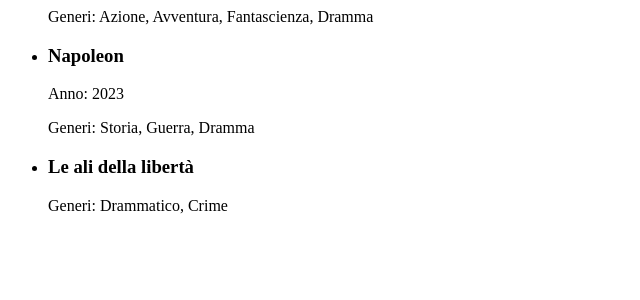
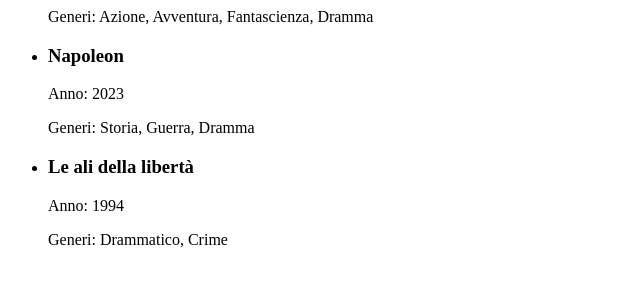
Before and after one commit to RiccardoImperato/php-oop-1, a PHP site: page / in a window 1280 px wide. Shown: the part 197-497 px from the top of the page, without its empty margins (0-640 px from the left). Run offline with PHP 8.4, Linux system fonts and the light colour scheme.

Commit message:
fix: typo vari

```diff
--- a/index.php
+++ b/index.php
@@ -1,5 +1,4 @@
 <?php
-// Inclusione Movie.php
 require_once __DIR__ . '/models/Movie.php';
 require_once __DIR__ . '/models/db.php';
 ?>
@@ -74,6 +73,11 @@ require_once __DIR__ . '/models/db.php';
             </h3>
             <p>
                 <?php
+                echo "Anno:" . " " . $movie_4->getYear();
+                ?>
+            </p>
+            <p>
+                <?php
                 echo "Generi:" . " " . implode(", ", $movie_4->getGenres());
                 ?>
             </p>
--- a/models/Movie.php
+++ b/models/Movie.php
@@ -12,7 +12,7 @@ class Movie
      *
      * @param  string $title
      * @param  int $year
-     * @param  string $genre
+     * @param  array $genres
      * @return void
      */
     function __construct($title, $year, $genres)
@@ -33,7 +33,7 @@ class Movie
     }
 
     /**
-     * getyear: funzione per ottenere anno
+     * getYear: funzione per ottenere anno
      *
      * @return int
      */
@@ -43,7 +43,7 @@ class Movie
     }
 
     /**
-     * getyear: funzione per ottenere gerere
+     * getGenres: funzione per ottenere generi
      *
      * @return array
      */
```
